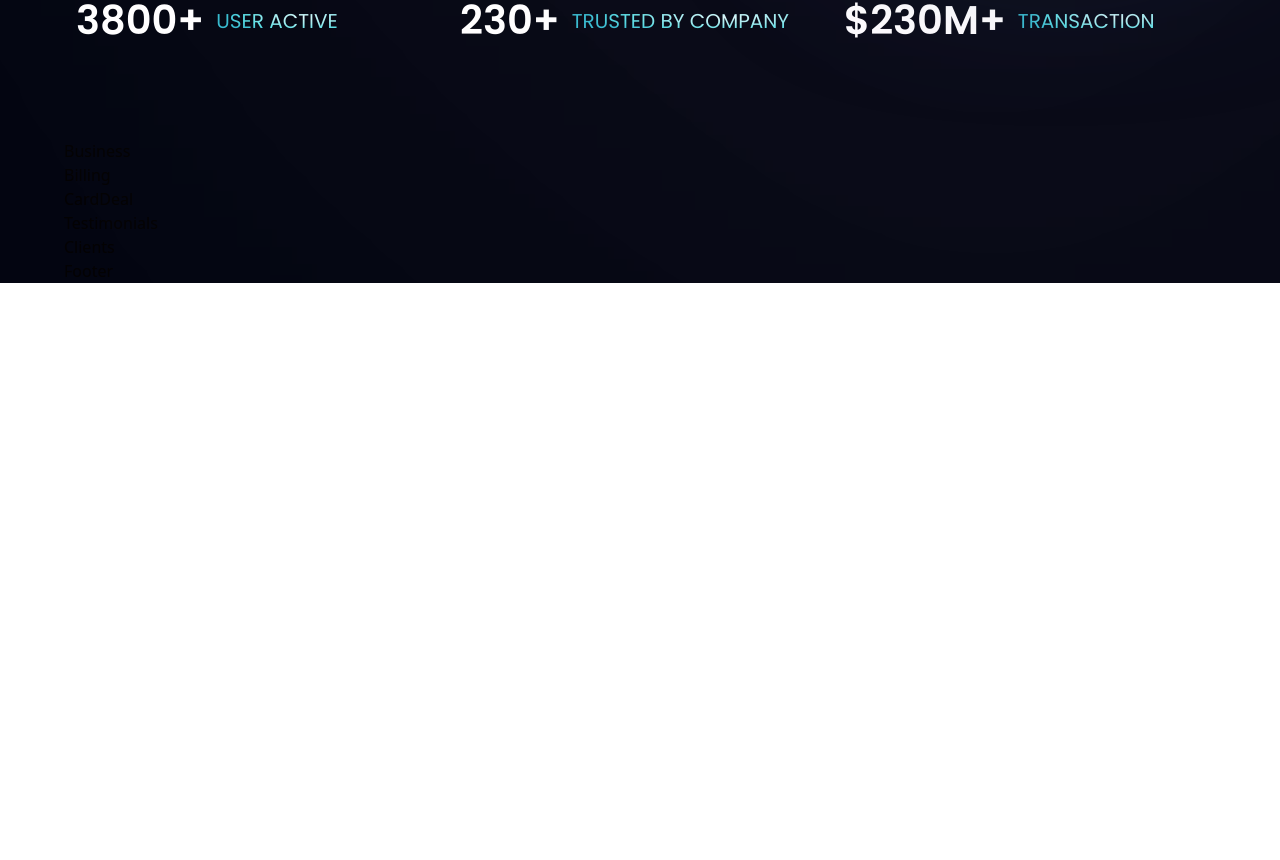
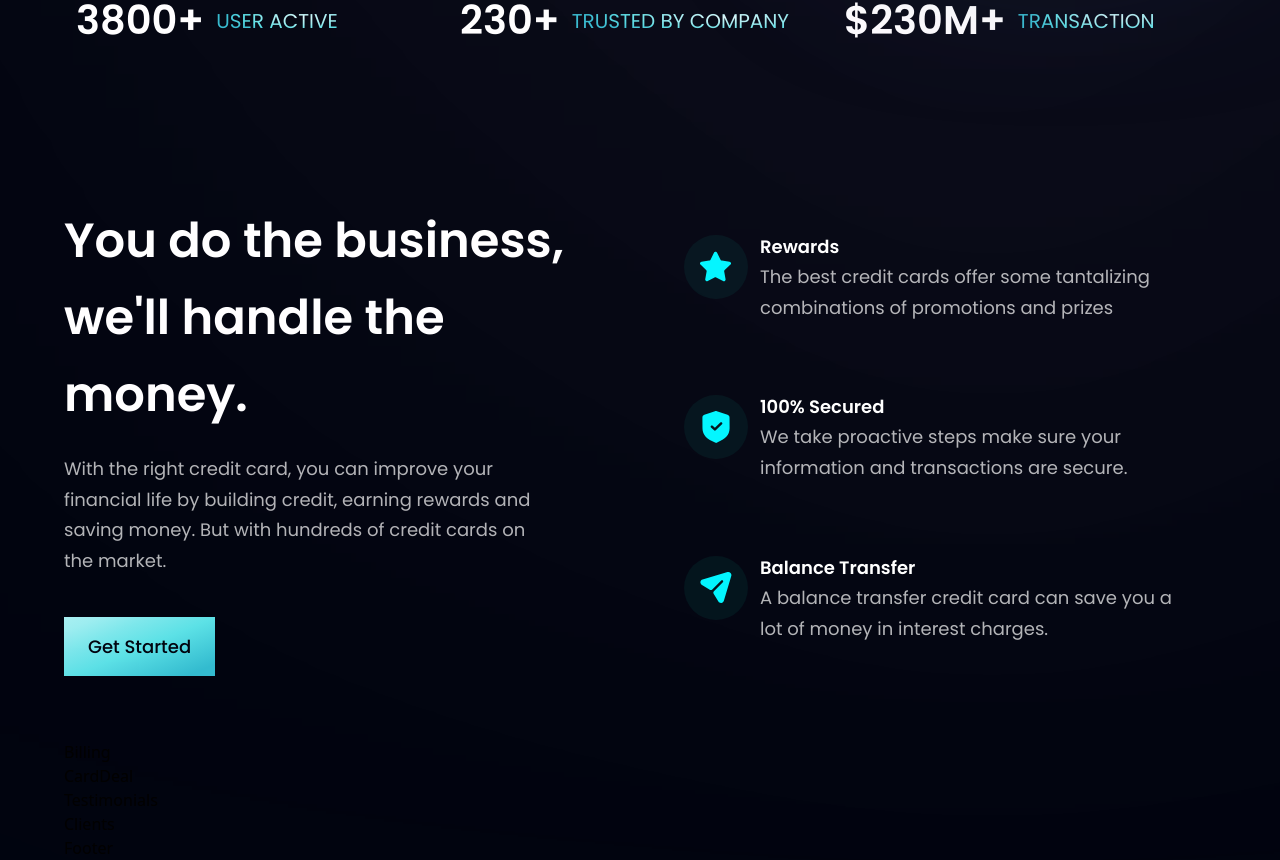
Before and after one commit to ZahrahNaveed/HooBank, a React (Vite) app: page / in a window 1280 px wide. Shown: the part 806-1666 px from the top of the page. Before the commit the page ends 1089 px from the top, so only its background shows below. Built offline with nearby package versions, Linux system fonts and the light colour scheme.

Commit message:
business section

```diff
--- a/src/components/Business.jsx
+++ b/src/components/Business.jsx
@@ -1,9 +1,35 @@
-import React from 'react'
+import React from 'react';
+import { features } from '../constants';
+import styles, { layout } from '../style';
+import Button from './Button';
 
-const Business = () => {
-  return (
-    <div>Business</div>
-  )
-}
+const FeatureCard = ({ icon, title, content, index }) => (
+  <div className={`flex flex-row p-6 rounded-[20px] ${index !== features.length - 1 ? "mb-6" : "mb-0"} feature-card`}>
+    <div className="w-[64px] h-[64px] rounded-full bg-dimBlue flex justify-center items-center">
+      <img src={icon} alt="icon" className="w-[50%] h-[50%] object-contain" />
+    </div>
+    <div className="flex-1 flex flex-col ml-3">
+      <h4 className="font-poppins font-semibold text-white text-[18px] leading-[23px] mb-1">{title}</h4>
+      <p className={`${styles.paragraph}`}>{content}</p>
+    </div>
+  </div>
+)
+
+const Business = () => (
+  <section id="features" className={layout.section}>
+    <div className={layout.sectionInfo}>
+      <h2 className={styles.heading2}> You do the business, <br className=" sm:block hidden" />we'll handle the money.</h2>
+      <p className={`${styles.paragraph} max-w-[470px] mt-5`}>With the right credit card, you can improve your financial life by building credit, earning rewards and saving money. But with hundreds of credit cards on the market.</p>
+      <Button styles="mt-10"></Button>
+    </div>
+    <div className={`${layout.sectionImg} flex-col`}>
+      {features.map((feature, index) => (
+        <FeatureCard key={feature.id} {...feature} index={index} />
+      ))}
+
+    </div>
+  </section>
+)
+
 
 export default Business
--- a/src/components/Button.jsx
+++ b/src/components/Button.jsx
@@ -1,8 +1,12 @@
 import React from 'react'
 
-const Button = () => {
+const Button = ( {styles}) => {
   return (
-    <div>Button</div>
+    <button type="button" className={`py-4 px-6 bg-blue-gradient font-poppins font-medium text-[18px] text-primary outline-none ${styles}`}>
+      Get Started
+
+    </button>
+
   )
 }
 
```
